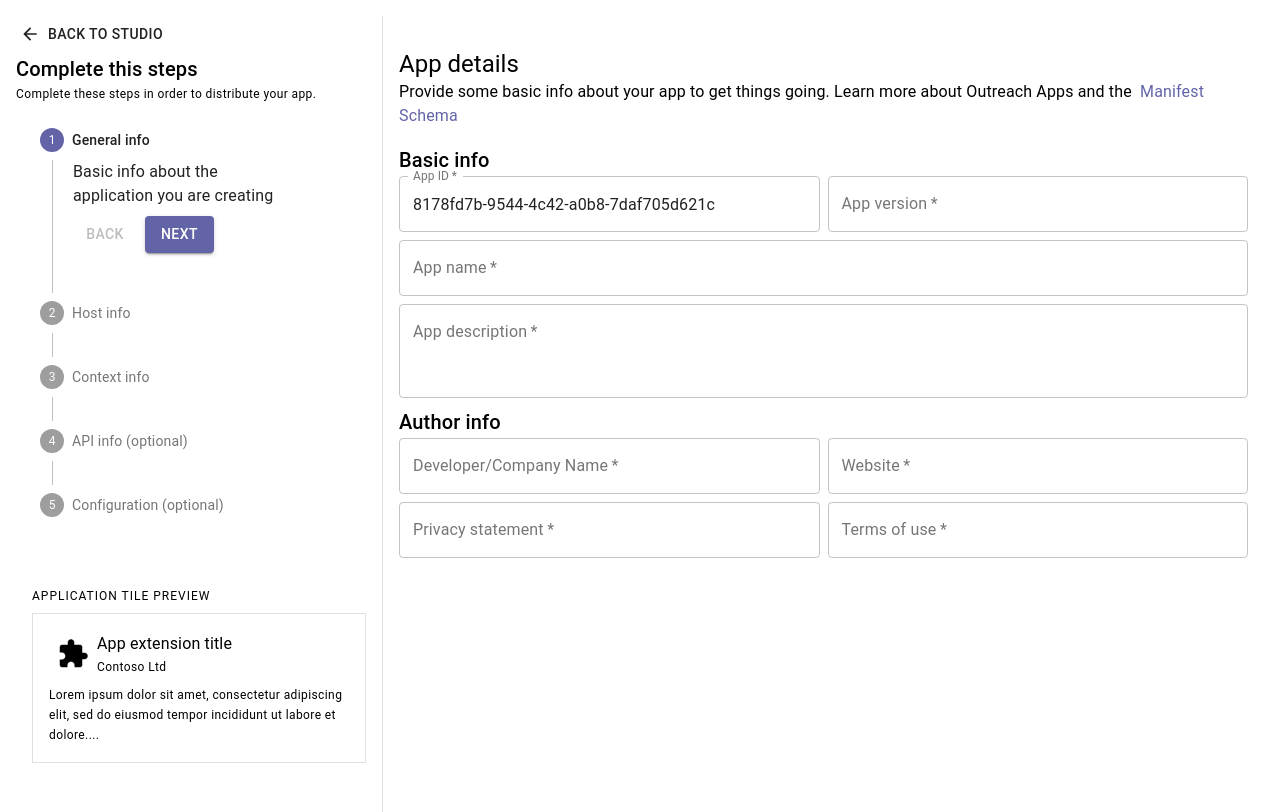
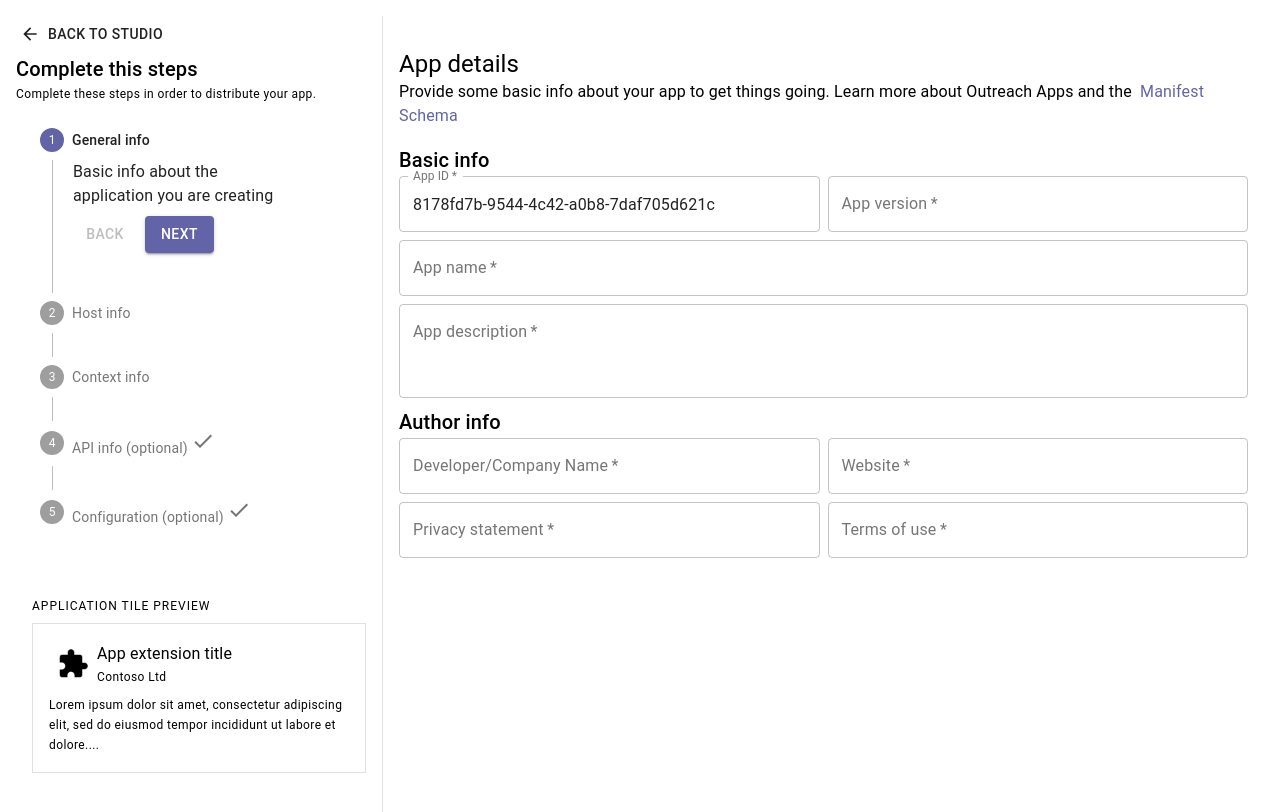
Before and after one commit to getoutreach/clientxtdocs, a React (Create React App) app in the folder samples/studio/: page /#/ in a window 1280 px wide. Both pictures are taken after a click on the button "CREATE A NEW APP". Shown: the top 812 px of the page. Built offline with nearby package versions, Linux system fonts and the light colour scheme.

Commit message:
validation -> completed

```diff
--- a/samples/studio/src/app/studio/EditorStepper.tsx
+++ b/samples/studio/src/app/studio/EditorStepper.tsx
@@ -8,13 +8,14 @@
   Stepper,
   Theme,
   Typography,
-} from '@material-ui/core';
-import { observer } from 'mobx-react-lite';
-import React, { useContext, useState } from 'react';
-import { EditorStoreContext } from '../../stores/EditorStore';
-import Tile from '../marketplace/Tile';
-import ArrowBackIcon from '@material-ui/icons/ArrowBack';
-import { PredefinedRoute } from '../enums/PredefinedRoute';
+} from "@material-ui/core";
+import { observer } from "mobx-react-lite";
+import React, { useContext, useState } from "react";
+import { EditorStoreContext } from "../../stores/EditorStore";
+import Tile from "../marketplace/Tile";
+import ArrowBackIcon from "@material-ui/icons/ArrowBack";
+import { PredefinedRoute } from "../enums/PredefinedRoute";
+import { Done } from "@material-ui/icons";
 
 export const useStyles = makeStyles((theme: Theme) =>
   createStyles({
@@ -26,9 +27,9 @@
       marginRight: theme.spacing(1),
     },
     root: {
-            display: 'flex',
-            flexDirection: 'column',
-            height: '100%',
+      display: "flex",
+      flexDirection: "column",
+      height: "100%",
     },
   })
 );
@@ -57,15 +58,14 @@
         setActiveStep(activeStep + 1);
       }
     };
+
     return (
       <>
         <Button
           variant="text"
           startIcon={<ArrowBackIcon />}
           fullWidth={false}
-                    onClick={() =>
-                        (window.location.hash = `/${PredefinedRoute.STUDIO}`)
-                    }
+          onClick={() => (window.location.hash = `/${PredefinedRoute.STUDIO}`)}
         >
           Back to studio
         </Button>
@@ -85,11 +85,12 @@
             }}
           >
             <Step key="app-info">
-                            <StepLabel>General info</StepLabel>
+              <StepLabel>
+                General info {editorStore.generalInfoValid && <Done />}
+              </StepLabel>
               <StepContent>
                 <Typography>
-                                    Basic info about the application you are
-                                    creating
+                  Basic info about the application you are creating
                 </Typography>
                 <div className={classes.actionsContainer}>
                   <div>
@@ -112,19 +113,18 @@
                 </div>
               </StepContent>
             </Step>
-                        <Step key="host-info">
-                            <StepLabel>Host info</StepLabel>
+            <Step key="host-info" disabled={false} unselectable="off">
+              <StepLabel>
+                Host info {editorStore.hostInfoValid && <Done />}
+              </StepLabel>
               <StepContent>
                 <Typography>
-                                    Hosting information describing the addon
-                                    attributes and requirements
+                  Hosting information describing the addon attributes and
+                  requirements
                 </Typography>
                 <div className={classes.actionsContainer}>
                   <div>
-                                        <Button
-                                            onClick={handleBack}
-                                            className={classes.button}
-                                        >
+                    <Button onClick={handleBack} className={classes.button}>
                       Back
                     </Button>
                     <Button
@@ -139,20 +139,18 @@
                 </div>
               </StepContent>
             </Step>
-                        <Step key="context-info">
-                            <StepLabel>Context info</StepLabel>
+            <Step key="context-info" disabled={false}>
+              <StepLabel>
+                Context info {editorStore.contextInfoValid && <Done />}
+              </StepLabel>
               <StepContent>
                 <Typography>
-                                    Define contextual information Outreach
-                                    application needs to share about current
-                                    user session
+                  Define contextual information Outreach application needs to
+                  share about current user session
                 </Typography>
                 <div className={classes.actionsContainer}>
                   <div>
-                                        <Button
-                                            onClick={handleBack}
-                                            className={classes.button}
-                                        >
+                    <Button onClick={handleBack} className={classes.button}>
                       Back
                     </Button>
                     <Button
@@ -167,19 +165,18 @@
                 </div>
               </StepContent>
             </Step>
-                        <Step key="api-info">
-                            <StepLabel>API info (optional)</StepLabel>
+            <Step key="api-info" disabled={false}>
+              <StepLabel>
+                API info (optional) {editorStore.apiInfoValid && <Done />}
+              </StepLabel>
               <StepContent>
                 <Typography>
-                                    Define parameters needed for impersonated
-                                    access to Outreach API
+                  Define parameters needed for impersonated access to Outreach
+                  API
                 </Typography>
                 <div className={classes.actionsContainer}>
                   <div>
-                                        <Button
-                                            onClick={handleBack}
-                                            className={classes.button}
-                                        >
+                    <Button onClick={handleBack} className={classes.button}>
                       Back
                     </Button>
                     <Button
@@ -194,12 +191,15 @@
                 </div>
               </StepContent>
             </Step>
-                        <Step key="config-info">
-                            <StepLabel>Configuration (optional)</StepLabel>
+            <Step key="config-info" disabled={false}>
+              <StepLabel>
+                Configuration (optional){" "}
+                {editorStore.configInfoValid && <Done />}
+              </StepLabel>
               <StepContent>
                 <Typography>
-                                    Defines configuration values Outreach user
-                                    needs to provide during the installation
+                  Defines configuration values Outreach user needs to provide
+                  during the installation
                 </Typography>
                 <div className={classes.actionsContainer}>
                   <div>
@@ -236,7 +236,7 @@
           <Tile
             manifest={editorStore.selectedManifest}
             onSelected={(manifest) =>
-                            console.debug('[EditorStepper]', { manifest })
+              console.debug("[EditorStepper]", { manifest })
             }
           />
         </div>
--- /dev/null
+++ b/samples/studio/src/app/utils.ts
@@ -0,0 +1,10 @@
+export const isUrl = (url: string): boolean => {
+  if (!url) {
+    return false;
+  }
+
+  // eslint-disable-next-line
+  return /[-a-zA-Z0-9@:%._\+~#=]{1,256}\.[a-zA-Z0-9()]{1,6}\b([-a-zA-Z0-9()@:%_\+.~#?&//=]*)/.test(
+    url
+  );
+};
--- a/samples/studio/src/stores/EditorStore.ts
+++ b/samples/studio/src/stores/EditorStore.ts
@@ -3,6 +3,7 @@
 import { ConfigurationItem } from "@outreach/client-addon-sdk/store/configuration/ConfigurationItem";
 import { Manifest } from "@outreach/client-addon-sdk";
 import { v4 as uuidv4 } from "uuid";
+import { isUrl } from "../app/utils";
 
 interface EditorCacheData {
   manifests: Manifest[];
@@ -27,6 +28,70 @@
     return this.manifests?.find(
       (p) => p.identifier === this.selectedManifestId
     );
+  }
+
+  public get generalInfoValid(): boolean {
+    return (
+      !!this.selectedManifest &&
+      !!this.selectedManifest.version &&
+      !!this.selectedManifest.identifier &&
+      !!this.selectedManifest.title.en &&
+      !!this.selectedManifest.description.en &&
+      !!this.selectedManifest.author.company &&
+      isUrl(this.selectedManifest.author.privacyUrl) &&
+      isUrl(this.selectedManifest.author.termsOfUseUrl) &&
+      isUrl(this.selectedManifest.author.websiteUrl)
+    );
+  }
+
+  public get hostInfoValid(): boolean {
+    return (
+      !!this.selectedManifest &&
+      !!this.selectedManifest.host &&
+      !!this.selectedManifest?.host.icon &&
+      !!this.selectedManifest?.host.type &&
+      isUrl(this.selectedManifest?.host.url)
+    );
+  }
+
+  public get contextInfoValid(): boolean {
+    return !!this.selectedManifest && this.selectedManifest.context.length > 0;
+  }
+
+  public get apiInfoValid(): boolean {
+    if (!this.useApi) {
+      return true;
+    }
+
+    return (
+      !!this.selectedManifest &&
+      !!this.selectedManifest.api &&
+      !!this.selectedManifest?.api.applicationId &&
+      isUrl(this.selectedManifest?.api.connect) &&
+      isUrl(this.selectedManifest?.api.redirectUri) &&
+      isUrl(this.selectedManifest?.api.token) &&
+      !!this.selectedManifest?.api.scopes
+    );
+  }
+
+  public get configInfoValid(): boolean {
+    if (!this.selectedManifestId) {
+      return false;
+    }
+
+    if (
+      !this.selectedManifest!.configuration ||
+      this.selectedManifest!.configuration.length === 0
+    ) {
+      return true;
+    }
+
+    let valid = false;
+    this.selectedManifest!.configuration.forEach((config) => {
+      valid = valid && !!config.key && !!config.text && !!config.type;
+    });
+
+    return valid;
   }
 
   public createNewManifest = (): Manifest => {
```
Lines whose indentation alone changed are shown as unchanged.
